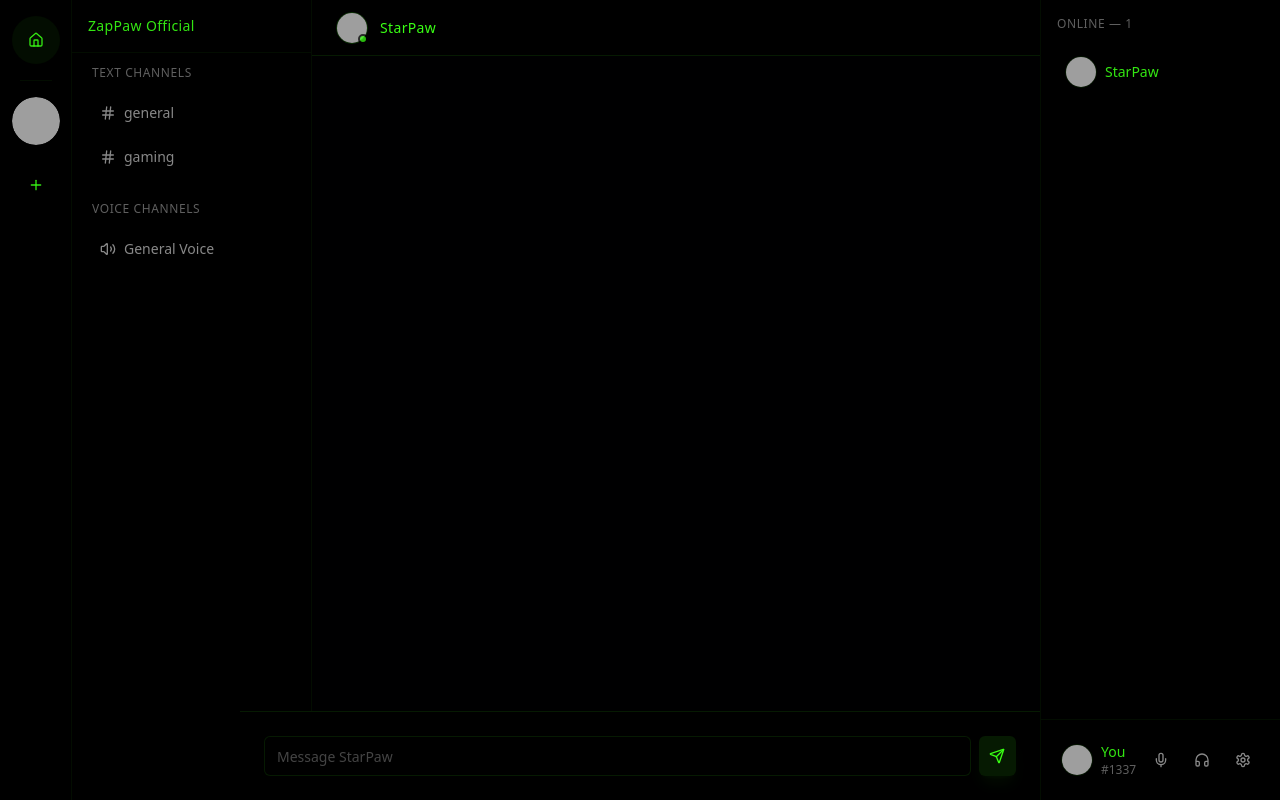
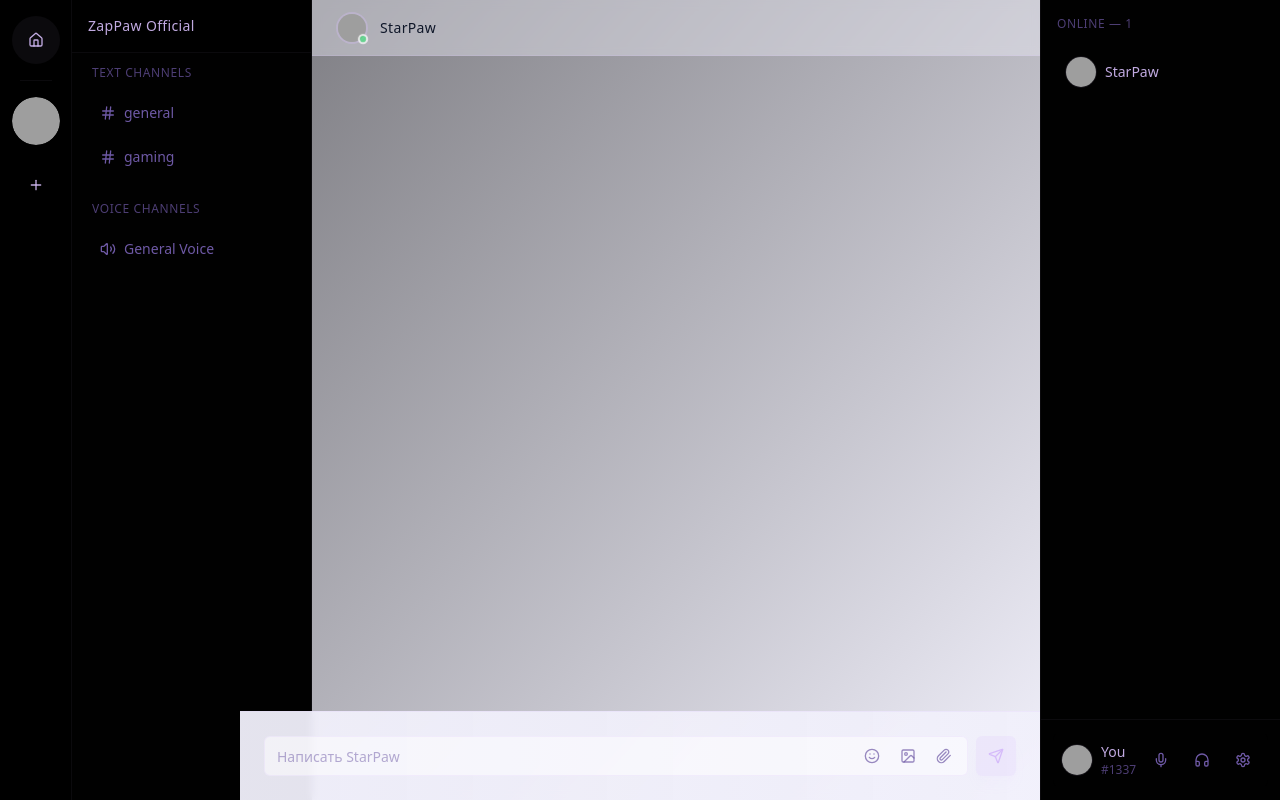
Before and after one commit to SumkaKiller/zappaw-gamer-chat, a React (Vite) app: page /chat in a window 1280 px wide. Built offline with nearby package versions, Linux system fonts and the light colour scheme; grey boxes are pictures that could not be loaded.

Commit message:
Update color scheme and interactivity
Изменена цветовая гамма на более светлую и добавлена интерактивность для пользователей.
[skip gpt_engineer]

```diff
--- a/src/components/ChatArea.tsx
+++ b/src/components/ChatArea.tsx
@@ -1,51 +1,58 @@
 import { useState } from "react";
-import { Send } from "lucide-react";
+import { Send, Smile, Image, Paperclip } from "lucide-react";
 import { Input } from "@/components/ui/input";
 import { Button } from "@/components/ui/button";
 import { toast } from "sonner";
 
 export const ChatArea = ({ friend }) => {
   const [message, setMessage] = useState("");
+  const [isTyping, setIsTyping] = useState(false);
 
   const handleSendMessage = () => {
     if (!message.trim()) {
-      toast.error("Please enter a message");
+      toast.error("Пожалуйста, введите сообщение");
       return;
     }
 
-    toast.success("Message sent!");
+    toast.success("Сообщение отправлено!");
     setMessage("");
   };
 
+  const handleTyping = (e) => {
+    setMessage(e.target.value);
+    setIsTyping(e.target.value.length > 0);
+  };
+
   return (
-    <div className="flex-1 flex flex-col h-full bg-gradient-to-br from-black/98 to-black/95">
-      <div className="h-14 border-b border-primary/10 flex items-center px-6 backdrop-blur-sm bg-black/40 animate-fade-in">
+    <div className="flex-1 flex flex-col h-full bg-gradient-to-br from-secondary/50 to-secondary">
+      <div className="h-14 border-b border-primary/20 flex items-center px-6 backdrop-blur-sm bg-secondary/40 animate-fade-in">
         <div className="flex items-center gap-3">
-          <div className="relative group">
+          <div className="relative group cursor-pointer">
             <img
               src={friend?.avatar || "/placeholder.svg"}
               alt={friend?.name}
-              className="w-8 h-8 rounded-full border border-primary/20 transition-all duration-300 group-hover:border-primary/40 group-hover:shadow-lg group-hover:shadow-primary/5"
+              className="w-8 h-8 rounded-full border-2 border-primary/30 transition-all duration-300 group-hover:border-primary group-hover:animate-pulse"
             />
-            <div className="absolute bottom-0 right-0 w-2.5 h-2.5 bg-primary rounded-full border-2 border-black animate-pulse" />
+            <div className="absolute bottom-0 right-0 w-2.5 h-2.5 bg-green-400 rounded-full border-2 border-white animate-pulse" />
           </div>
-          <span className="text-primary font-medium tracking-wide text-sm transition-colors duration-200 hover:text-primary/90">
-            {friend?.name || "Chat"}
+          <span className="text-foreground font-medium tracking-wide text-sm transition-colors duration-200 hover:text-primary cursor-pointer">
+            {friend?.name || "Чат"}
           </span>
         </div>
       </div>
 
-      <div className="flex-1 overflow-y-auto p-6 space-y-6 scrollbar-thin scrollbar-thumb-primary/10 scrollbar-track-transparent hover:scrollbar-thumb-primary/20 transition-colors">
+      <div className="flex-1 overflow-y-auto p-6 space-y-6 scrollbar-thin scrollbar-thumb-primary/20 scrollbar-track-transparent hover:scrollbar-thumb-primary/40 transition-colors">
         {/* Messages will appear here */}
       </div>
 
-      <div className="fixed bottom-0 inset-x-[240px] p-6 bg-gradient-to-r from-black/95 to-black/90 border-t border-primary/10 backdrop-blur-sm animate-fade-in">
+      <div className="fixed bottom-0 inset-x-[240px] p-6 bg-gradient-to-r from-secondary/95 to-secondary/90 border-t border-primary/20 backdrop-blur-sm animate-fade-in">
         <div className="flex gap-2 w-full max-w-[calc(100vw-480px)] mx-auto">
+          <div className="flex-1 relative">
             <Input
               value={message}
-            onChange={(e) => setMessage(e.target.value)}
-            placeholder={`Message ${friend?.name || "..."}`}
-            className="bg-black/50 border-primary/10 focus:border-primary/20 transition-all placeholder:text-muted-foreground/50 text-primary/90 hover:bg-black/60 focus:bg-black/70"
+              onChange={handleTyping}
+              placeholder={`Написать ${friend?.name || "..."}`}
+              className="bg-white/50 border-primary/20 focus:border-primary/40 transition-all placeholder:text-muted-foreground/50 text-foreground hover:bg-white/70 focus:bg-white/90 pr-24"
               onKeyDown={(e) => {
                 if (e.key === "Enter" && !e.shiftKey) {
                   e.preventDefault();
@@ -53,9 +60,38 @@ export const ChatArea = ({ friend }) => {
                 }
               }}
             />
+            <div className="absolute right-2 top-1/2 -translate-y-1/2 flex gap-1">
               <Button
                 size="icon"
-            className="bg-primary/10 text-primary hover:bg-primary/20 transition-all shadow-lg shadow-primary/5 hover:shadow-primary/10 hover:scale-105 active:scale-95"
+                variant="ghost"
+                className="w-8 h-8 hover:bg-primary/20 text-muted-foreground/70 hover:text-primary transition-all"
+                onClick={() => toast.info("Скоро будет доступно!")}
+              >
+                <Smile className="w-4 h-4" />
+              </Button>
+              <Button
+                size="icon"
+                variant="ghost"
+                className="w-8 h-8 hover:bg-primary/20 text-muted-foreground/70 hover:text-primary transition-all"
+                onClick={() => toast.info("Скоро будет доступно!")}
+              >
+                <Image className="w-4 h-4" />
+              </Button>
+              <Button
+                size="icon"
+                variant="ghost"
+                className="w-8 h-8 hover:bg-primary/20 text-muted-foreground/70 hover:text-primary transition-all"
+                onClick={() => toast.info("Скоро будет доступно!")}
+              >
+                <Paperclip className="w-4 h-4" />
+              </Button>
+            </div>
+          </div>
+          <Button
+            size="icon"
+            className={`bg-primary/20 text-primary hover:bg-primary/30 transition-all shadow-lg shadow-primary/5 hover:shadow-primary/10 ${
+              isTyping ? 'animate-pulse' : ''
+            }`}
             onClick={handleSendMessage}
           >
             <Send className="w-4 h-4" />
--- a/src/index.css
+++ b/src/index.css
@@ -4,25 +4,25 @@
 
 @layer base {
   :root {
-    --background: 222.2 84% 4.9%;
-    --foreground: 210 40% 98%;
-    --card: 222.2 84% 4.9%;
-    --card-foreground: 210 40% 98%;
-    --popover: 222.2 84% 4.9%;
-    --popover-foreground: 210 40% 98%;
-    --primary: 142 100% 50%;
-    --primary-foreground: 222.2 47.4% 11.2%;
-    --secondary: 217.2 32.6% 17.5%;
-    --secondary-foreground: 210 40% 98%;
-    --muted: 217.2 32.6% 17.5%;
-    --muted-foreground: 215 20.2% 65.1%;
-    --accent: 217.2 32.6% 17.5%;
-    --accent-foreground: 210 40% 98%;
-    --destructive: 0 62.8% 30.6%;
-    --destructive-foreground: 210 40% 98%;
-    --border: 217.2 32.6% 17.5%;
-    --input: 217.2 32.6% 17.5%;
-    --ring: 142 100% 50%;
+    --background: 220 33% 98%;
+    --foreground: 222 47% 11%;
+    --card: 220 33% 98%;
+    --card-foreground: 222 47% 11%;
+    --popover: 220 33% 98%;
+    --popover-foreground: 222 47% 11%;
+    --primary: 262 83% 86%;
+    --primary-foreground: 222 47% 11%;
+    --secondary: 240 70% 97%;
+    --secondary-foreground: 222 47% 11%;
+    --muted: 240 70% 97%;
+    --muted-foreground: 215 20% 65%;
+    --accent: 254 100% 94%;
+    --accent-foreground: 222 47% 11%;
+    --destructive: 0 100% 94%;
+    --destructive-foreground: 222 47% 11%;
+    --border: 240 70% 97%;
+    --input: 240 70% 97%;
+    --ring: 262 83% 86%;
     --radius: 0.5rem;
   }
 }
--- a/tailwind.config.ts
+++ b/tailwind.config.ts
@@ -25,28 +25,28 @@ export default {
         background: "hsl(var(--background))",
         foreground: "hsl(var(--foreground))",
         primary: {
-          DEFAULT: "#39FF14",
-          foreground: "#000000",
+          DEFAULT: "#D6BCFA",
+          foreground: "#1A1F2C",
         },
         secondary: {
-          DEFAULT: "#0A0A0A",
-          foreground: "#ffffff",
+          DEFAULT: "#F1F0FB",
+          foreground: "#1A1F2C",
         },
         destructive: {
-          DEFAULT: "#ff0000",
-          foreground: "#ffffff",
+          DEFAULT: "#FFDEE2",
+          foreground: "#1A1F2C",
         },
         muted: {
-          DEFAULT: "#111111",
-          foreground: "#888888",
+          DEFAULT: "#F1F0FB",
+          foreground: "#6E59A5",
         },
         accent: {
-          DEFAULT: "#00FF00",
-          foreground: "#000000",
+          DEFAULT: "#E5DEFF",
+          foreground: "#1A1F2C",
         },
         card: {
-          DEFAULT: "#0A0A0A",
-          foreground: "#ffffff",
+          DEFAULT: "#F1F0FB",
+          foreground: "#1A1F2C",
         },
       },
       borderRadius: {
@@ -67,11 +67,21 @@ export default {
           "0%, 100%": { filter: "brightness(100%)" },
           "50%": { filter: "brightness(150%)" },
         },
+        pulse: {
+          "0%, 100%": { transform: "scale(1)" },
+          "50%": { transform: "scale(1.05)" },
+        },
+        wiggle: {
+          "0%, 100%": { transform: "rotate(-3deg)" },
+          "50%": { transform: "rotate(3deg)" },
+        },
       },
       animation: {
         "accordion-down": "accordion-down 0.2s ease-out",
         "accordion-up": "accordion-up 0.2s ease-out",
         glow: "glow 2s ease-in-out infinite",
+        pulse: "pulse 2s ease-in-out infinite",
+        wiggle: "wiggle 1s ease-in-out infinite",
       },
     },
   },
```
Lines whose indentation alone changed are shown as unchanged.
